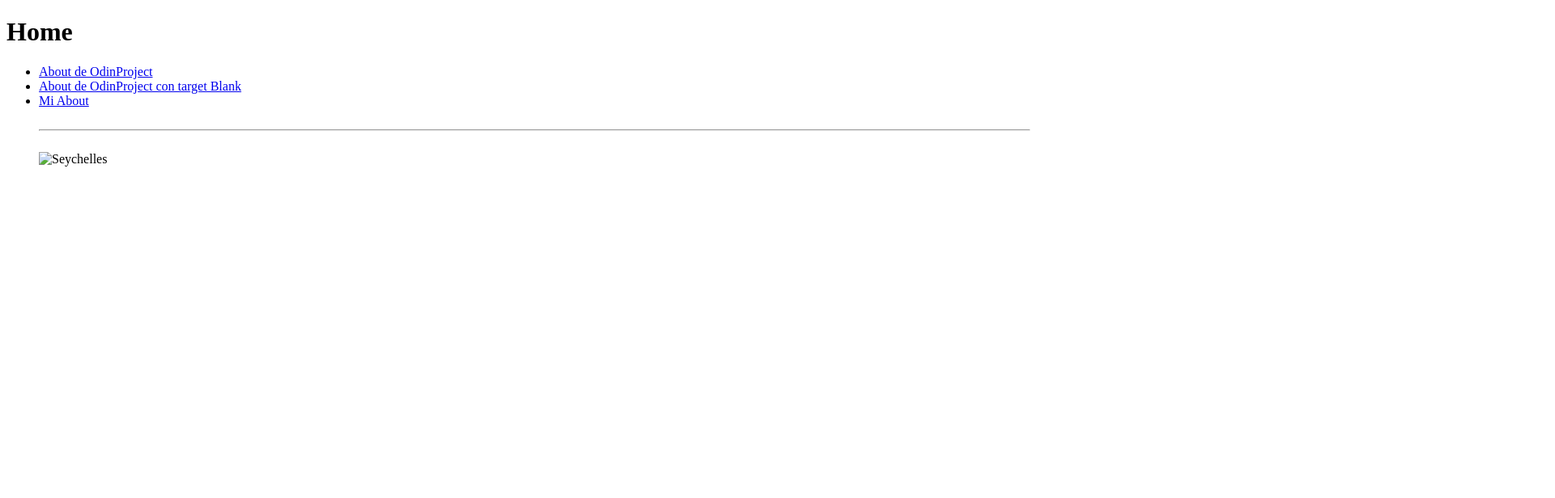
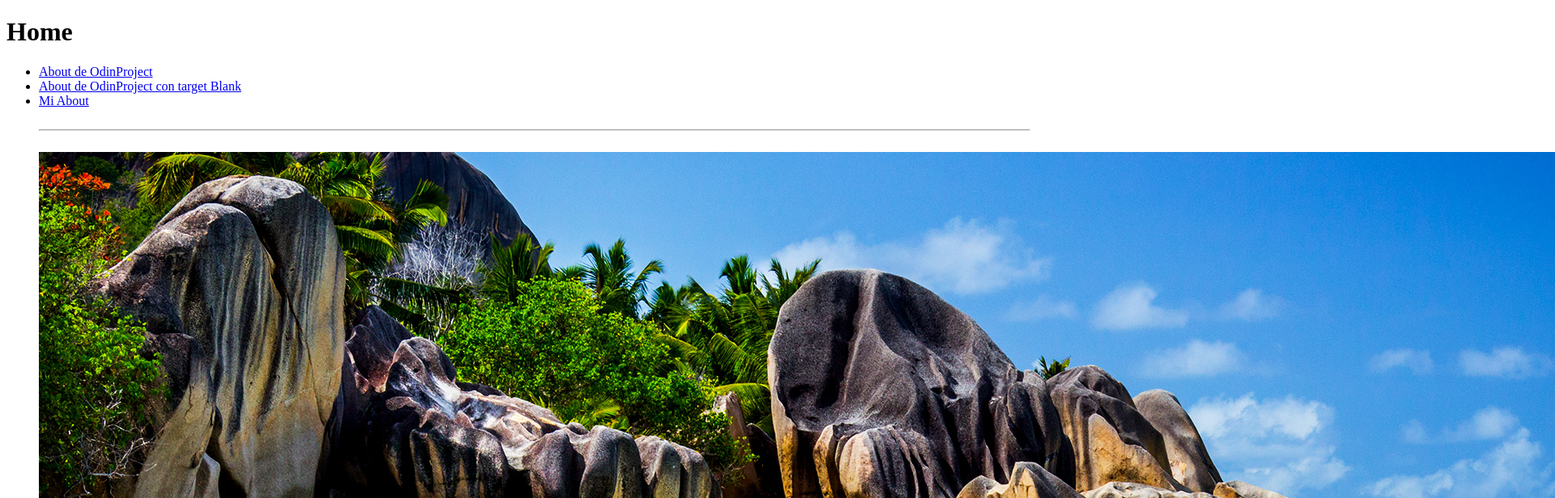
Before and after one commit to Elimin4te/elimin4te_tarea_23ago23_2, a plain HTML site: page index.html in a window 1280 px wide. Shown: the top 616 px of the page at 81% size, 1920 px wide, since content can reach past the window. Drawn offline with Linux system fonts and the light colour scheme; the site is published under a folder, as on GitHub Pages, so addresses that start at the root find nothing.

Commit message:
fix: Fixed Index Image

```diff
--- a/index.html
+++ b/index.html
@@ -21,7 +21,7 @@
         <br>
         <hr>
         <br>
-        <img src="/img/playa.jpg" alt="Seychelles">
+        <img src="img/playa.jpg" alt="Seychelles">
     </ul>
 </body>
 </html>
```
